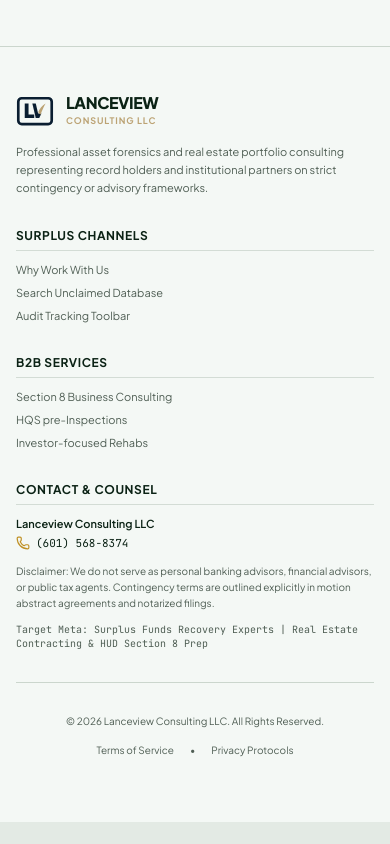
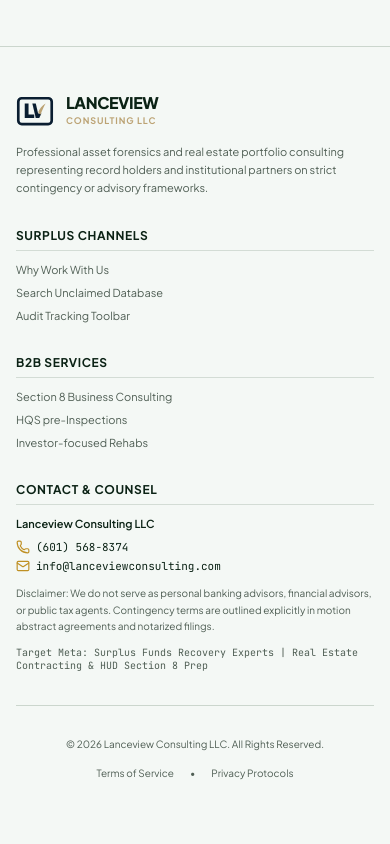
Before and after one commit to collinsotene1998-sys/LANCEVIEW-CONSULTING-SERVICES, a React (Vite) app: page / in a window 390 px wide. Shown: the part 7204-8048 px from the top of the page. Before the commit the page ends 8026 px from the top, so only its background shows below. Built offline with nearby package versions, Linux system fonts and the light colour scheme.

Commit message:
feat: add support email to header
Include the company email address in the navigation header to improve communication channels, and adjust layout responsiveness for smaller screens.

```diff
--- a/src/App.tsx
+++ b/src/App.tsx
@@ -18,7 +18,8 @@ import {
   Search,
   Users,
   Database,
-  ArrowBigUpDash
+  ArrowBigUpDash,
+  Mail
 } from 'lucide-react';
 import { motion } from 'motion/react';
 import LeadCaptureFunnels from './components/LeadCaptureFunnels';
@@ -89,12 +90,17 @@ export default function App() {
           <span className="truncate text-editorial-muted">Notice: We monitor state, county, and judicial foreclosure auction records daily.</span>
         </div>
         <div className="flex items-center gap-4 shrink-0 font-mono">
+          <a href="mailto:info@lanceviewconsulting.com" className="hidden sm:flex hover:text-editorial-rust transition items-center gap-1 leading-none select-none">
+            <Mail className="w-3.5 h-3.5 text-editorial-rust" />
+            <span>info@lanceviewconsulting.com</span>
+          </a>
+          <span className="hidden sm:inline text-editorial-card">|</span>
           <a href="tel:6015688374" className="hover:text-editorial-rust transition flex items-center gap-1 leading-none select-none">
             <Phone className="w-3.5 h-3.5 text-editorial-rust" />
             <span>Speak with an Auditor: (601) 568-8374</span>
           </a>
-          <span className="hidden sm:inline text-editorial-card">|</span>
-          <span className="hidden sm:inline text-emerald-800 font-semibold uppercase tracking-wider bg-emerald-100 px-2 py-0.5 rounded border border-emerald-200">
+          <span className="hidden md:inline text-editorial-card">|</span>
+          <span className="hidden md:inline text-emerald-800 font-semibold uppercase tracking-wider bg-emerald-100 px-2 py-0.5 rounded border border-emerald-200">
             Zero Upfront Retainers Required
           </span>
         </div>
@@ -404,14 +410,22 @@ export default function App() {
             <h4 className="text-editorial-ink font-bold text-xs uppercase tracking-wider border-b border-editorial-card/80 pb-1.5">
               Contact &amp; Counsel
             </h4>
-            <div className="text-[11px] text-editorial-ink space-y-1">
+            <div className="text-[11px] text-editorial-ink space-y-2">
               <p className="font-semibold">Lanceview Consulting LLC</p>
+              <div className="space-y-1">
                 <p className="flex items-center gap-1.5 font-mono">
                   <Phone className="w-3.5 h-3.5 text-editorial-rust" />
                   <a href="tel:6015688374" className="hover:text-editorial-rust transition">
                     (601) 568-8374
                   </a>
                 </p>
+                <p className="flex items-center gap-1.5 font-mono">
+                  <Mail className="w-3.5 h-3.5 text-editorial-rust" />
+                  <a href="mailto:info@lanceviewconsulting.com" className="hover:text-editorial-rust transition">
+                    info@lanceviewconsulting.com
+                  </a>
+                </p>
+              </div>
             </div>
             <p className="leading-relaxed text-[10px] text-editorial-muted">
               Disclaimer: We do not serve as personal banking advisors, financial advisors, or public tax agents. Contingency terms are outlined explicitly in motion abstract agreements and notarized filings.
```
Lines whose indentation alone changed are shown as unchanged.
